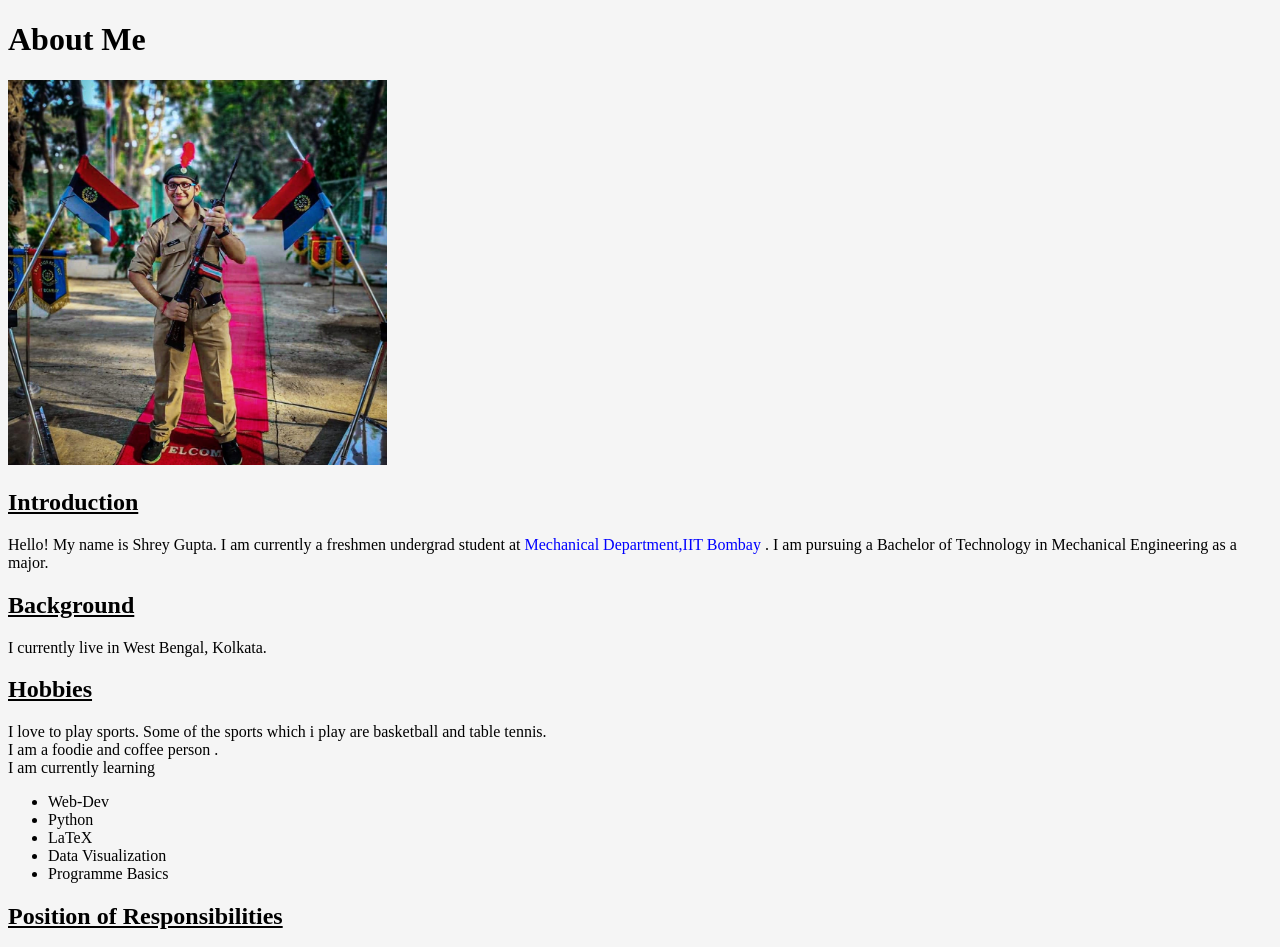
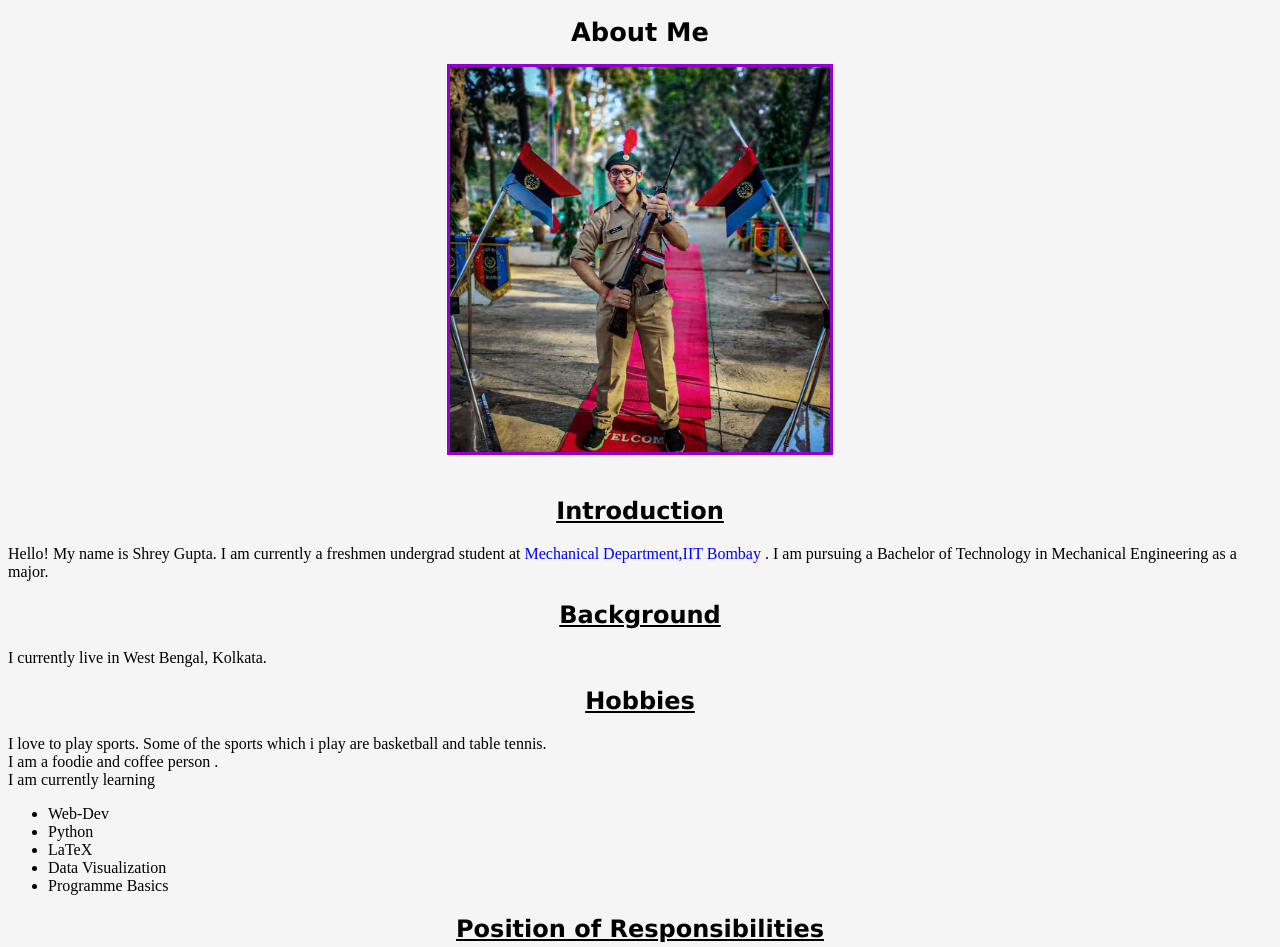
Before and after one commit to Shrey371/shrey371.github.io, a plain HTML site: page index.html in a window 1280 px wide. Shown: the top 947 px of the page. Drawn offline with Linux system fonts and the light colour scheme.

Commit message:
Add files via upload

```diff
--- a/index.html
+++ b/index.html
@@ -25,23 +25,23 @@
     </style>
   </head>
   <body style="background-color:whitesmoke;">
-    <h1 style="font-size:160%, text-align:center,font-family:verdana;">About Me</h1>
-    <img src="me.jpg", width=30%; alt="Shrey Gupta"> <br> <!--My photo-->
+    <h1 style="font-size:160%; text-align:center; font-family:verdana;">About Me</h1>
+    <center><img src="me.jpg", width=30%; style="border:3px solid darkviolet"; alt="Shrey Gupta;"></center> <br> <!--My photo-->
     <section>
-      <h1 style="text-align:center, font-family:verdana;"><u>Introduction</u></h1>
+      <h1 style="text-align:center; font-family:verdana;"><u>Introduction</u></h1>
       <p>
         Hello! My name is Shrey Gupta.
         I am currently a freshmen undergrad student at <a href="https://www.me.iitb.ac.in/" target="_blank">Mechanical Department,IIT Bombay</a> . I am pursuing a Bachelor of Technology in Mechanical Engineering as a major.
       </p>
     </section>
     <section>
-      <h1 style="text-align:center, font-family:verdana;"><u>Background</u></h1>
+      <h1 style="text-align:center; font-family:verdana;"><u>Background</u></h1>
       <p>
         I currently live in West Bengal, Kolkata.
       </p>
     </section>
     <section>
-      <h1 style="text-align:center, font-family:verdana;"><u>Hobbies</u></h1>
+      <h1 style="text-align:center; font-family:verdana;"><u>Hobbies</u></h1>
       <p>
         I love to play sports. Some of the sports which i play are basketball and table tennis.<br>
         I am a foodie and coffee person .<br>
@@ -56,7 +56,7 @@
       </p>
     </section>
     <section>
-      <h1 style="text-align:center, font-family:verdana;"><u>Position of Responsibilities</u></h1>
+      <h1 style="text-align:center; font-family:verdana;"><u>Position of Responsibilities</u></h1>
       <ol>
         <li>Sports Secretary at <a href="https://www.facebook.com/2MahaEngReg/">National Cadet Corps, IIT Bombay</a></li>      (2020 - Present)
        <li>Mood Indigo</li>
@@ -67,7 +67,7 @@
       </ol>
     </section>
     <section>
-      <h3 style="text-align:center, font-family:center;"><u>Contact</u></h3>
+      <h3 style="text-align:center; font-family:verdana;"><u>Contact</u></h3>
       <p>
         <ul>
           <li>Email</li>
```
